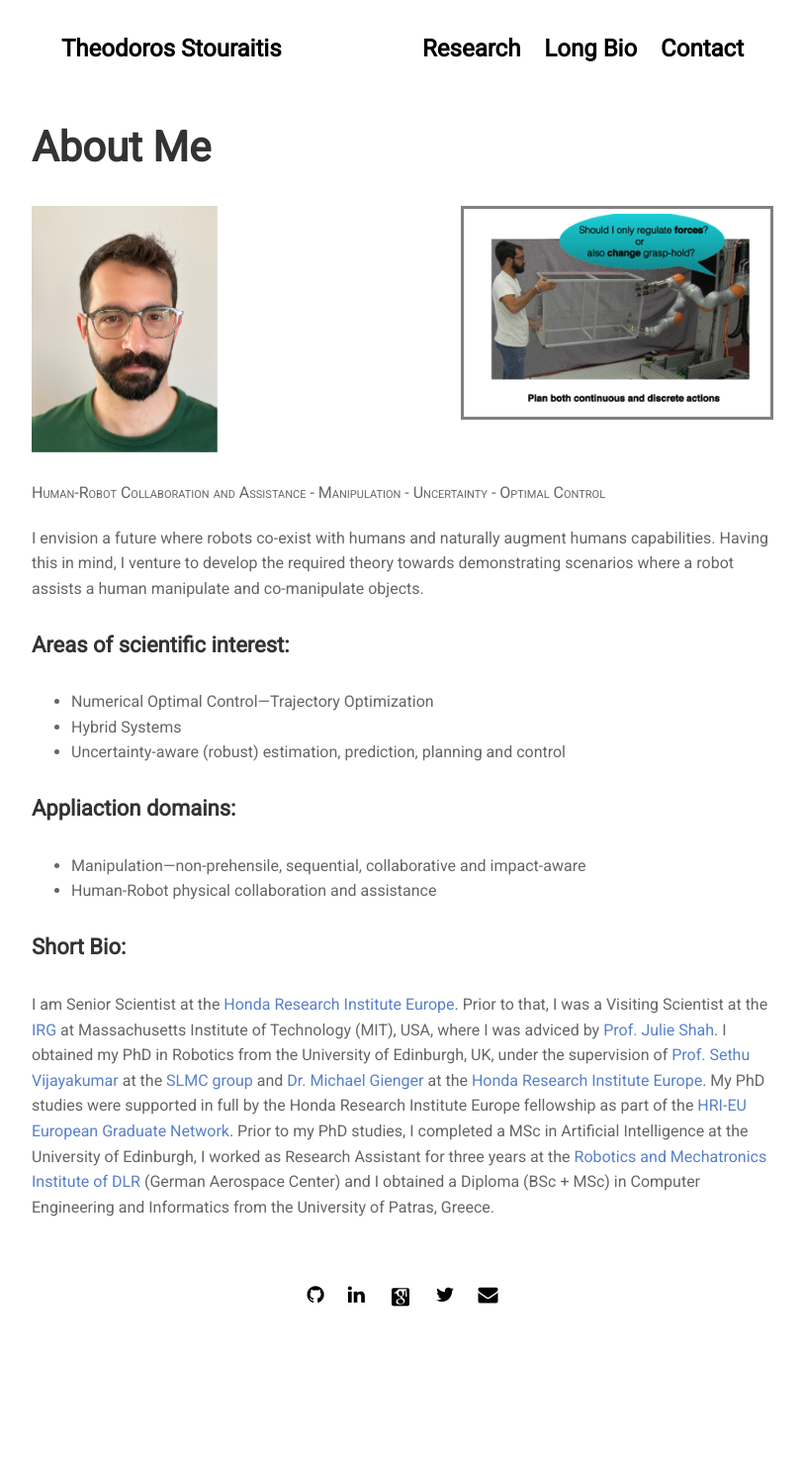
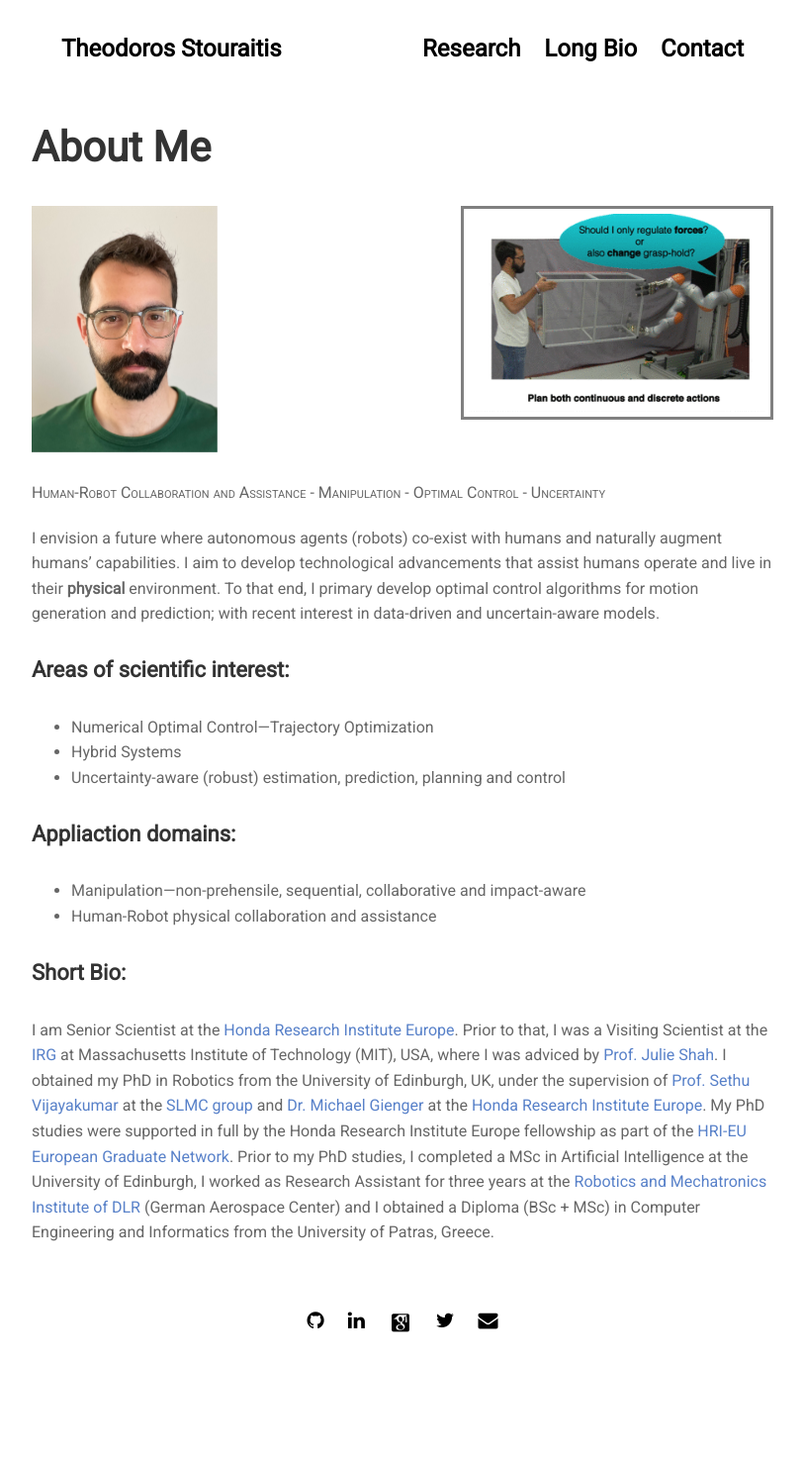
Before and after one commit to stoutheo/stoutheo.github.io, a Jekyll site: the page built from index.html, in a window 1280 px wide. Shown: the whole page at 99% size, without its empty margins (233-1046 px from the left). Built offline with Jekyll 4.4.1, drawn with Linux system fonts in a browser that asks for light colours; nearby versions of some CDN libraries; before the commit the page ends 1452 px from its top, so only the background shows below that.

Commit message:
udate summary

```diff
--- a/_data/settings.yml
+++ b/_data/settings.yml
@@ -47,13 +47,17 @@ about: >
   <img src="/assets/img/concept.gif" align="right" alt="Drawing" style="padding:5px;border:medium solid grey; width: 40%;"/>
 
   <p class="lead" style="font-variant:small-caps">
-      Human-Robot Collaboration and Assistance - Manipulation - Uncertainty - Optimal Control
+      Human-Robot Collaboration and Assistance - Manipulation - Optimal Control - Uncertainty
       <br />
   </p>
 
-  I envision a future where robots co-exist with humans and naturally augment
-  humans capabilities. Having this in mind, I venture to develop the required theory towards
-  demonstrating scenarios where a robot assists a human manipulate and co-manipulate objects.
+  I envision a future where autonomous agents (robots) co-exist with humans
+  and naturally augment humans' capabilities. I aim to develop technological
+  advancements that assist humans operate and live in their **physical** environment.
+
+  To that end, I primary develop optimal control algorithms for motion generation and prediction;
+  with recent interest in data-driven and uncertain-aware models.
+
 
 
   #### Areas of scientific interest: ####
```
